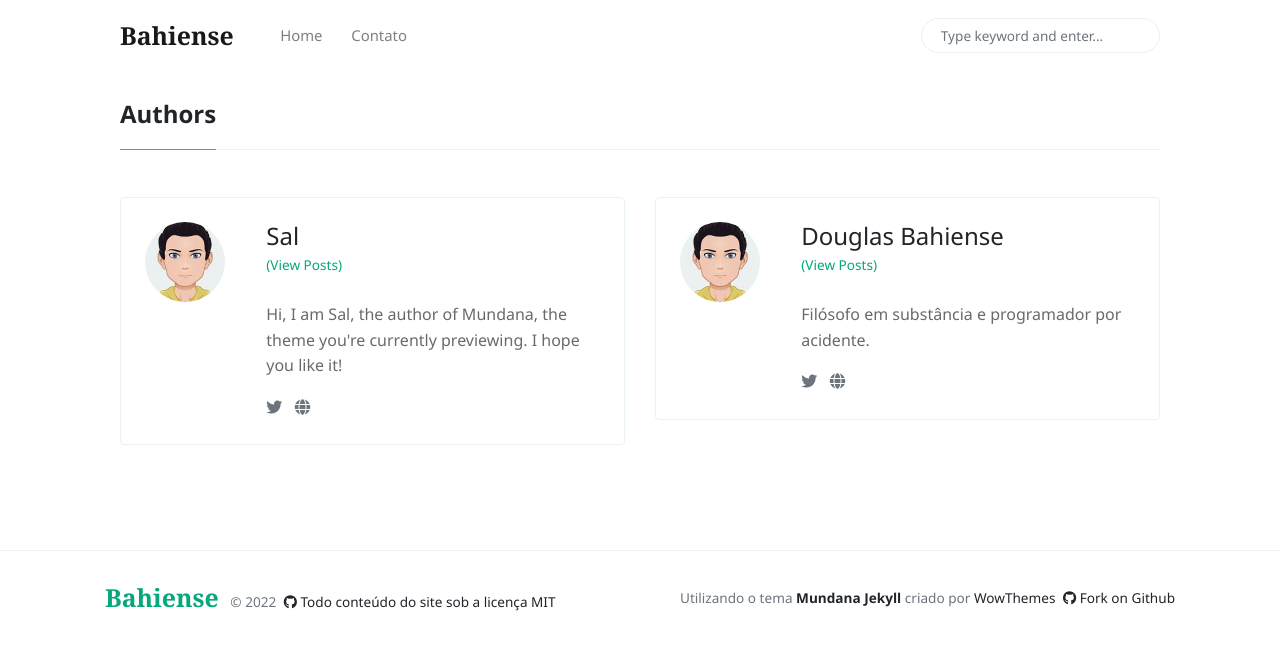
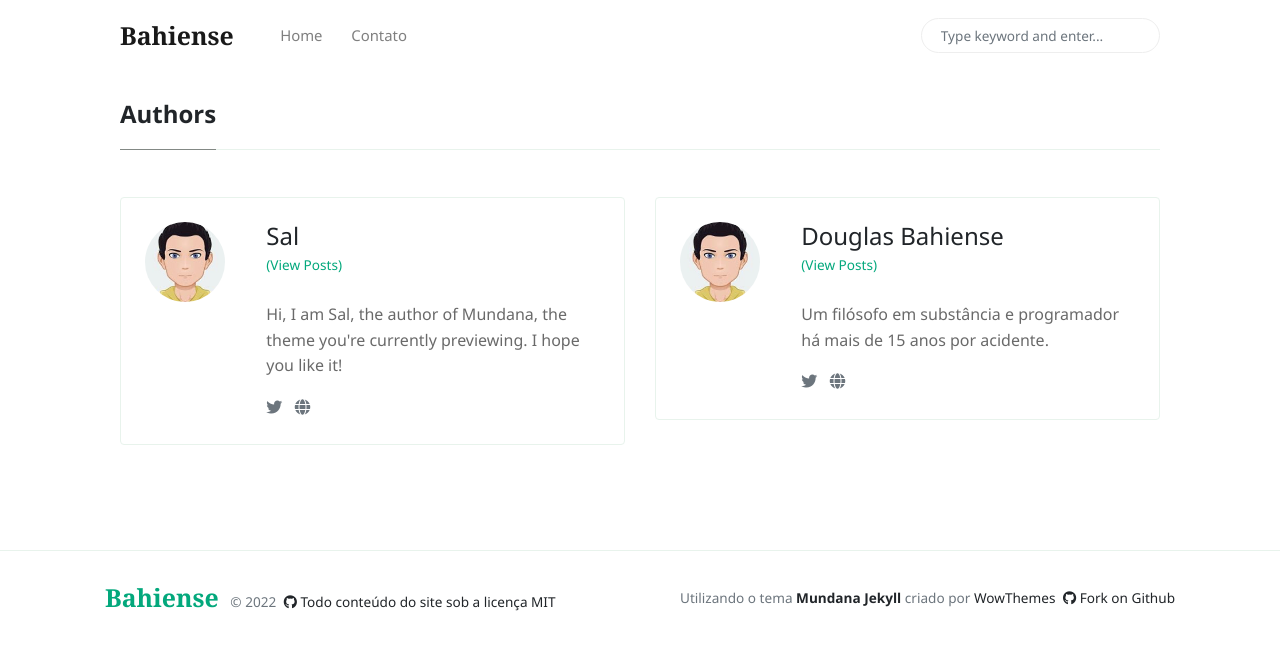
Before and after one commit to dbahiense/dbahiense.github.io, a Jekyll site: the page built from _pages/authors-list.html, in a window 1280 px wide. Shown: the top 650 px of the page. Built offline with Jekyll 4.4.1, drawn with Linux system fonts in a browser that asks for light colours; nearby versions of some CDN libraries.

Commit message:
edit config

```diff
--- a/_config.yml
+++ b/_config.yml
@@ -31,7 +31,7 @@ authors:
       name:           Douglas Bahiense
       site:           https://bahien.se
       avatar:         ./assets/images/avatar1.jpg
-      bio:            "Filósofo em substância e programador por acidente."
+      bio:            "Um filósofo em substância e programador há mais de 15 anos por acidente."
       email:          douglas@bahien.se
       twitter:        http://bahien.se
 
```
